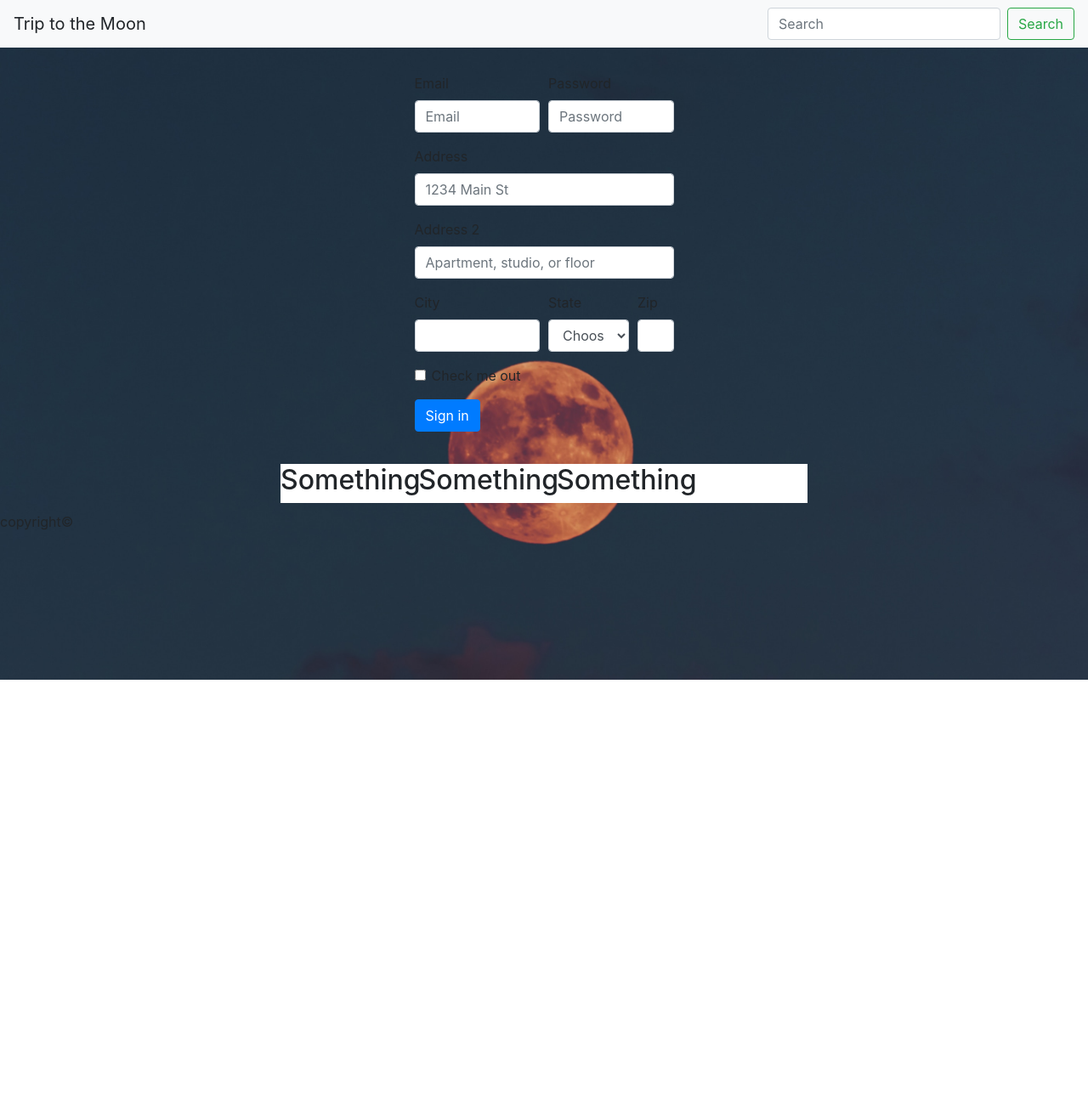
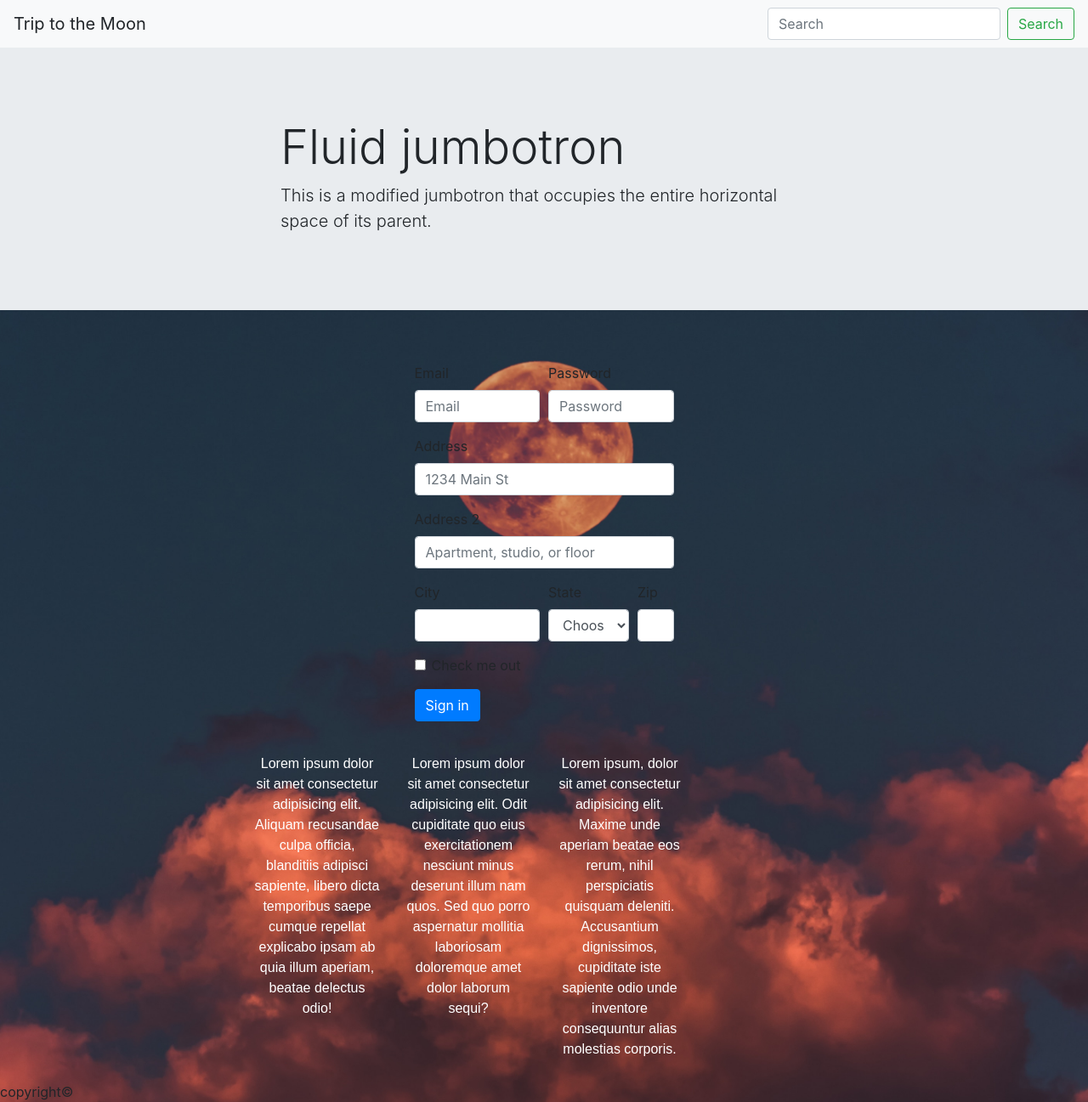
Before and after one commit to melbelachew/Project-1, a plain HTML site: page index.html in a window 1280 px wide. Shown: the whole page at 85% size. Before the commit the page ends 800 px from the top, so only its background shows below. Drawn offline with nearby package versions, Linux system fonts and the light colour scheme.

Commit message:
changed sec 2 to paragraph

```diff
--- a/index.html
+++ b/index.html
@@ -12,7 +12,12 @@
                       <input class="form-control mr-sm-2" type="search" placeholder="Search" aria-label="Search">
                       <button class="btn btn-outline-success my-2 my-sm-0" type="submit">Search</button>
                     </nav>
-            </header>
+                    <div class="jumbotron jumbotron-fluid">
+                      <div class="container">
+                        <h1 class="display-4">Fluid jumbotron</h1>
+                        <p class="lead">This is a modified jumbotron that occupies the entire horizontal space of its parent.</p>
+                      </div>
+                    </div>
             <main>
             <div class="container">
              <div class="row">
@@ -70,13 +75,13 @@
 <section id="second-section">
   <div class="row">
     <div class="col-md-3">
-      <h2>Something</h2>
+      <p>Lorem ipsum dolor sit amet consectetur adipisicing elit. Aliquam recusandae culpa officia, blanditiis adipisci sapiente, libero dicta temporibus saepe cumque repellat explicabo ipsam ab quia illum aperiam, beatae delectus odio!</p>
     </div>
     <div class="col-md-3">
-        <h2>Something</h2>
+        <p>Lorem ipsum dolor sit amet consectetur adipisicing elit. Odit cupiditate quo eius exercitationem nesciunt minus deserunt illum nam quos. Sed quo porro aspernatur mollitia laboriosam doloremque amet dolor laborum sequi?</p>
       </div>
       <div class="col-md-3">
-          <h2>Something</h2>
+          <p>Lorem ipsum, dolor sit amet consectetur adipisicing elit. Maxime unde aperiam beatae eos rerum, nihil perspiciatis quisquam deleniti. Accusantium dignissimos, cupiditate iste sapiente odio unde inventore consequuntur alias molestias corporis.</p>
         </div>
   </div>
 </section>
--- a/style.css
+++ b/style.css
@@ -14,6 +14,11 @@ body {
     background-size: cover;
     height: 200px;
 }
+
 section#second-section{
-    background-color: white;
+    color: white;
+    text-align: center;
+    margin: 0 -5% 0 -5%;
+    font-family: Arial, Helvetica, sans-serif;
+    font-size: 10
 }
```
